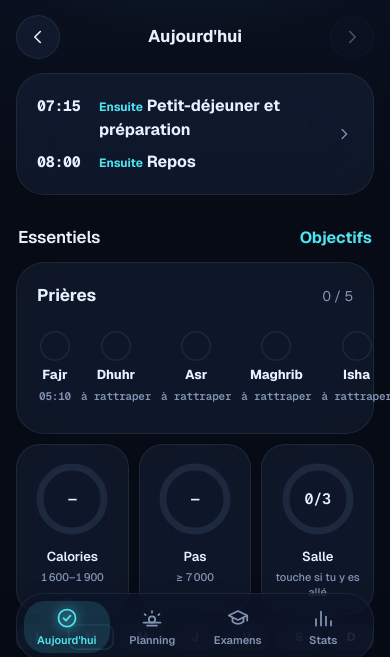
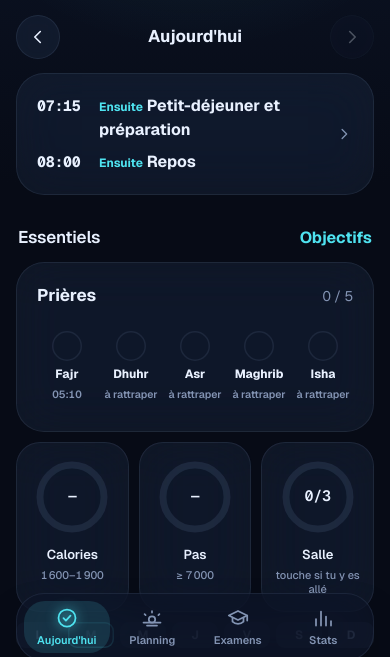
Before and after one commit to waelamer463/quotidien, a plain HTML site: page index.html in a window 390 px wide. Shown: the part 171-828 px from the top of the page. Drawn offline with Linux system fonts and the light colour scheme.

Commit message:
Prières : colonnes qui tiennent à la largeur d'un iPhone
Co-Authored-By: Claude Opus 5.5 <noreply@anthropic.com>

```diff
--- a/css/style.css
+++ b/css/style.css
@@ -940,8 +940,8 @@ input[type="date"], input[type="time"] { color-scheme: dark; }
 :root[data-mode="clair"] input[type="date"], :root[data-mode="clair"] input[type="time"] { color-scheme: light; }
 
 /* chiffres */
-.tl-time, .m-val, .hero-score, .tile b, .seg-time, .b-time, .stepper b, .prayer small, .sc-axis, .g-hour span,
-.value, .summary b, .wday b, .per-prayer b, .gym-weeks i, .sky-next, .ring-val, .share-legend td:not(:first-child), .jx, .load, .mono {
+.tl-time, .m-val, .hero-score, .tile b, .seg-time, .b-time, .stepper b, .sc-axis, .g-hour span,
+.value, .summary b, .wday b, .per-prayer b, .gym-weeks i, .sky-next, .ring-val, .share-legend td:not(:first-child), .jx, .load, .mono, .prayer .p-time {
   font-family: var(--mono); font-variant-numeric: tabular-nums; letter-spacing: -0.02em;
 }
 .sky-next { font-size: 13px; }
@@ -1023,3 +1023,10 @@ input[type="date"], input[type="time"] { color-scheme: dark; }
 .gym-week span.cur { box-shadow: inset 0 0 0 1.5px var(--accent); }
 .health-row { margin-top: 12px; }
 .segmented button.on, .segmented button.on span, .segmented input:checked + span { color: var(--on-accent); }
+
+/* prières : 5 colonnes qui tiennent sur un iPhone */
+.prayers { grid-template-columns: repeat(5, minmax(0, 1fr)); gap: 4px; }
+.prayer { min-width: 0; overflow: hidden; padding: 10px 0 8px; }
+.prayer b { font-size: 12px; max-width: 100%; overflow: hidden; text-overflow: ellipsis; }
+.prayer small { font-family: var(--sans); font-size: 10.5px; letter-spacing: 0; max-width: 100%; overflow: hidden; text-overflow: ellipsis; }
+.prayer.heure .p-dot, .prayer.rattrapee .p-dot, .prayer.manquee .p-dot { transform: scale(1.04); }
--- a/sw.js
+++ b/sw.js
@@ -1,7 +1,7 @@
 // Stratégie "réseau d'abord" : en ligne, tu reçois toujours la dernière version ;
 // hors ligne, l'app se charge depuis le cache.
 
-const CACHE = 'quotidien-v18';
+const CACHE = 'quotidien-v19';
 const FILES = [
   './',
   'index.html',
```
